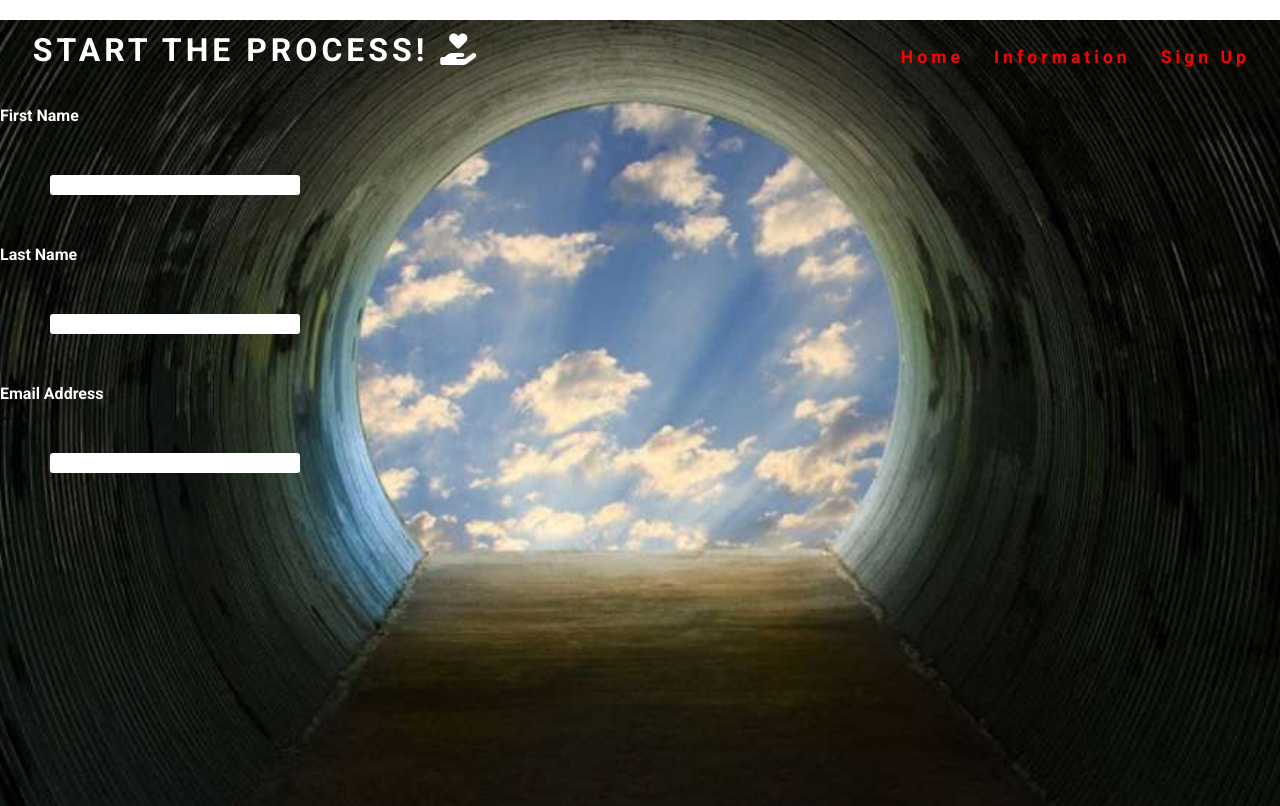
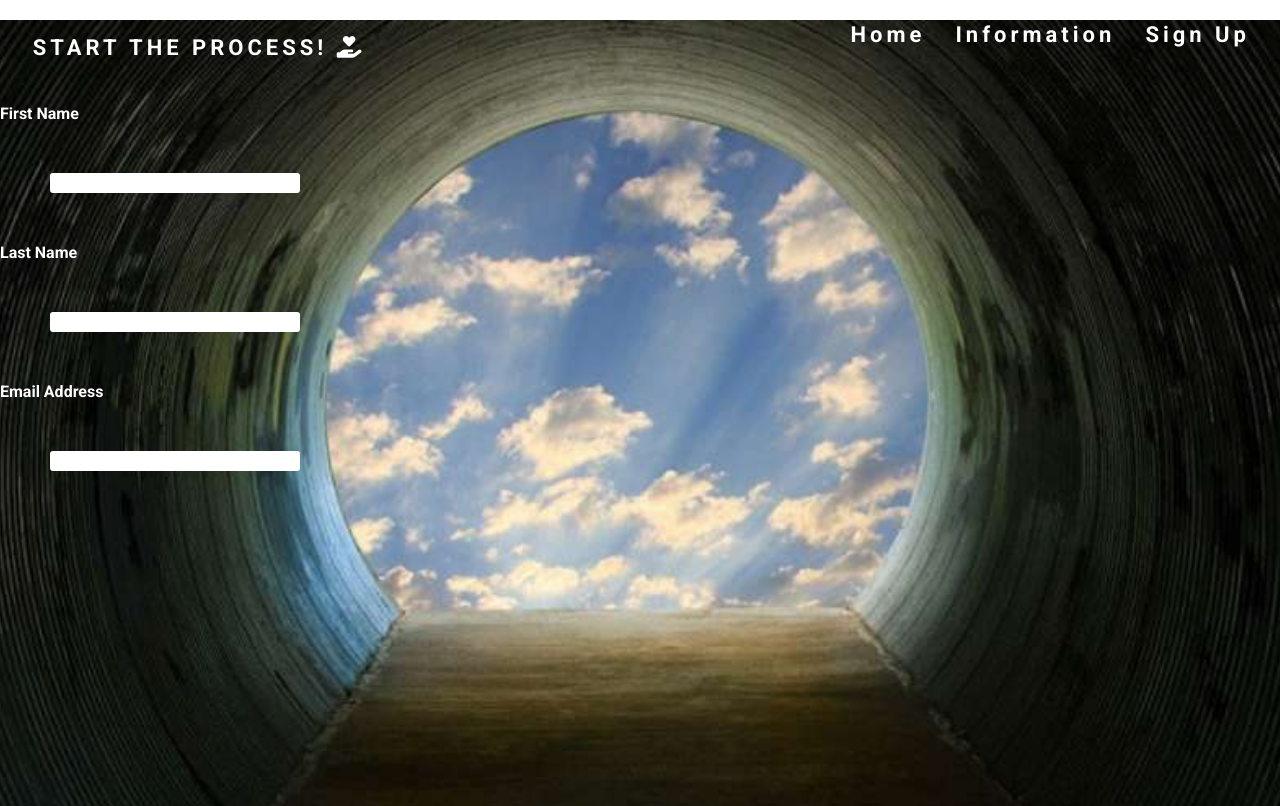
Before and after one commit to gareth-39/Irish-Homeless-Information, a plain HTML site: page signup.html in a window 1280 px wide. Shown: the top 806 px of the page. Drawn offline with Linux system fonts and the light colour scheme.

Commit message:
Add new design

```diff
--- a/assets/css/style.css
+++ b/assets/css/style.css
@@ -227,14 +227,13 @@ footer {
         background: url('../images/tunnel.jpg');
         background-position: center;
         background-size: cover;
-        height: 900px;
+        background-repeat: no-repeat;
+        height: 1000px;
 }
 
 
-
-
     form h2 {
-        font-size: 32px;
+        font-size: 22px;
         font-weight: bolder;
         line-height: 30px;
         text-align: left;
@@ -242,6 +241,15 @@ footer {
         color: white;
         padding: 1%;
 }
+
+#menu li {
+    color:white;
+    font-size: 22px;
+    font-weight: bolder;
+    line-height: 30px;
+
+}
+
 
 label {
         display: block;
@@ -268,7 +276,3 @@ footer {
 .form menu {
         color: white;
 }
-
-    #words {
-        color: #0000ff;
-    }
```
Lines whose indentation alone changed are shown as unchanged.
